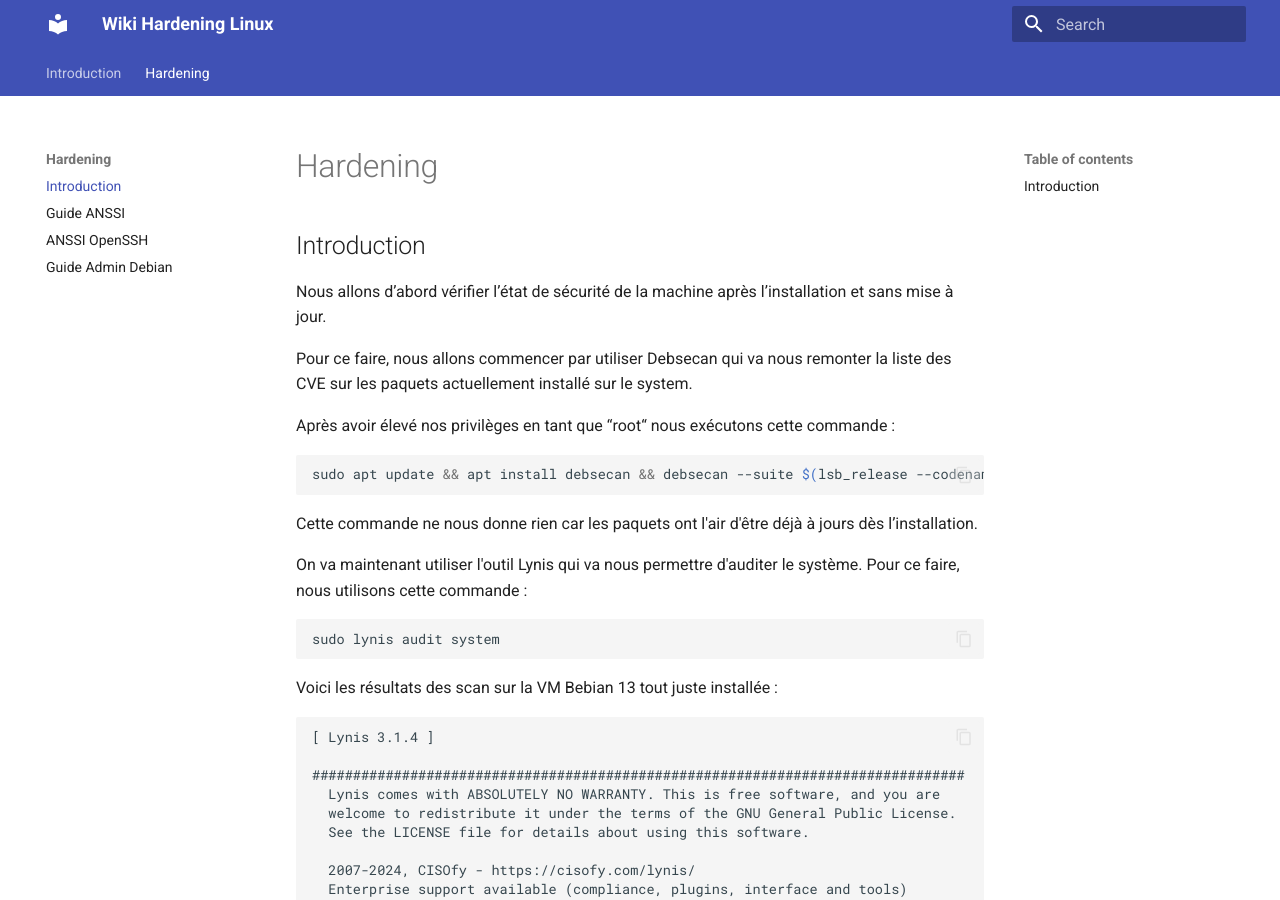
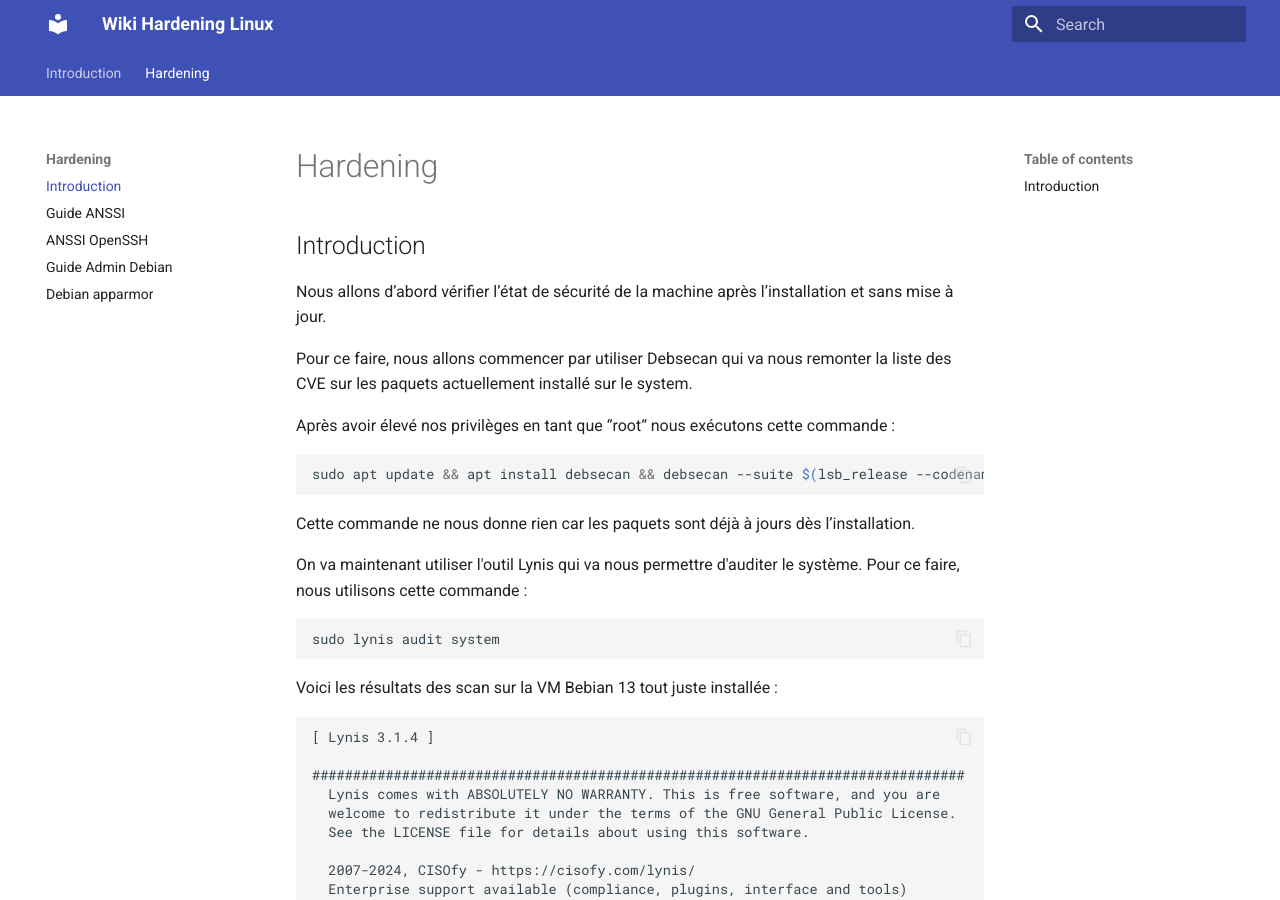
Before and after one commit to B1aSst/wiki-hardening-linux, an MkDocs documentation site: the page built from docs/hardening/introduction.md, in a window 1280 px wide and 900 px high. Built offline with MkDocs 1.6.1 and Material for MkDocs 9.7.7, drawn with Linux system fonts in a browser that asks for light colours.

````diff
--- a/docs/hardening/introduction.md
+++ b/docs/hardening/introduction.md
@@ -12,7 +12,7 @@ Après avoir élevé nos privilèges en tant que “root“ nous exécutons cett
 sudo apt update && apt install debsecan && debsecan --suite $(lsb_release --codename --short) --only-fixed --format detail
 ```
 
-Cette commande ne nous donne rien car les paquets ont l'air d'être déjà à jours dès l’installation.
+Cette commande ne nous donne rien car les paquets sont déjà à jours dès l’installation.
 
 On va maintenant utiliser l'outil Lynis qui va nous permettre d'auditer le système. Pour ce faire, nous utilisons cette commande :
 
--- a/mkdocs.yml
+++ b/mkdocs.yml
@@ -16,6 +16,7 @@ nav:
       - Guide ANSSI: ./hardening/guide-anssi.md
       - ANSSI OpenSSH: ./hardening/anssi-openssh.md
       - Guide Admin Debian: ./hardening/guide-admin-debian.md
+      - Debian apparmor: ./hardening/debian-apparmor.md
 markdown_extensions:
   - admonition
   - pymdownx.highlight
````
Also changed, not shown: 1 other file.
